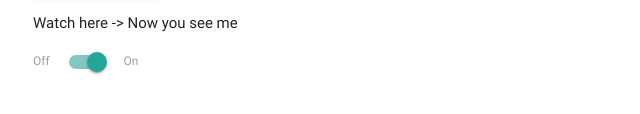
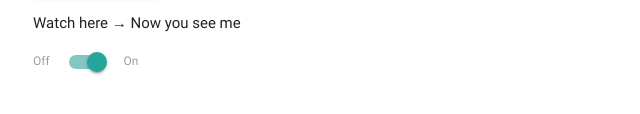
Before and after one commit to itmitica/vuejs, a plain HTML site: page app/app.html in a window 1280 px wide. Shown: the part 628-742 px from the top of the page, 159-799 px from the left. Drawn offline with Linux system fonts and the light colour scheme.

Commit message:
html entity arrow

```diff
--- a/app/app.html
+++ b/app/app.html
@@ -42,7 +42,7 @@
                 <a class="waves-effect waves-light btn" v-on:click="reverseMessage">Reverse</a>
             </form>
 
-            <p>Watch here ->
+            <p>Watch here &rarr;
                 <span v-if="seen">Now you see me</span>
             </p>
 
```
